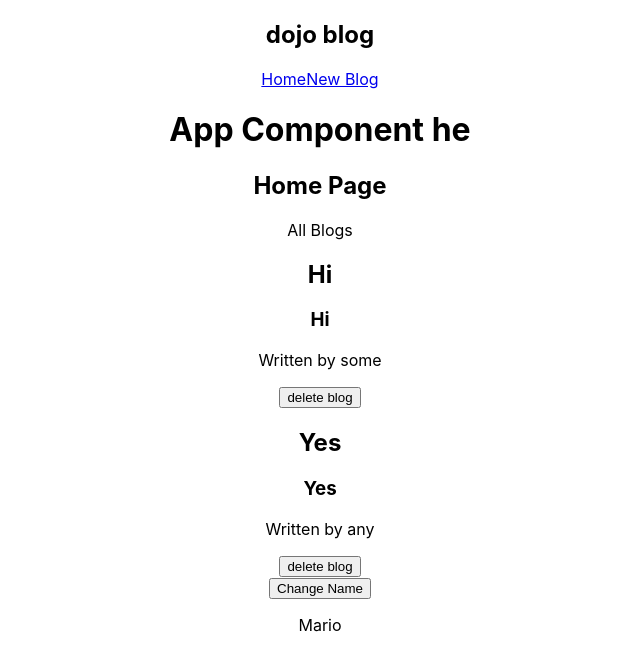
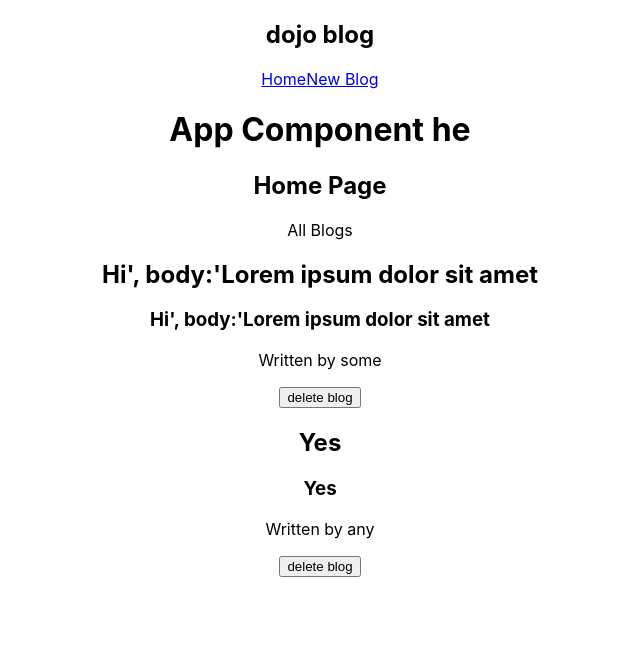
Before and after one commit to ashish911in/ReactLearn, a React (Create React App) app: page / in a window 1280 px wide. Shown: the top 670 px of the page, without its empty margins (320-960 px from the left). Built offline with nearby package versions, Linux system fonts and the light colour scheme; data requests are answered from the project's data file.

Commit message:
started JSON file

```diff
--- /dev/null
+++ b/data/db.json
@@ -0,0 +1,15 @@
+{
+    "blogs": [
+        {
+            "title":"Hi', body:'Lorem ipsum dolor sit amet",
+            "author":"some",
+            "id": "1"
+        },
+        {
+            "title":"Yes",
+            "body":"Lorem ipsmet",
+            "author":"any",
+            "id": "2"
+        }
+    ]
+}
--- a/src/Home.js
+++ b/src/Home.js
@@ -7,25 +7,35 @@
         {title:'Yes', body:'Lorem ipsmet', author:'any', id: 2}
     ];
 
-    const [blogs, setBlogs] = useState(arrBlogs);
+    const [blogs, setBlogs] = useState(null);
     const handleDelete = (id) => {
         const newBlogs = blogs.filter( blog => blog.id !== id );
         setBlogs(newBlogs);
+        console.log('blogs updated');
     }
 
     const [name, setName] = useState('Mario');
 
     useEffect(() => {
         console.log('use effect ran');
-        console.log(name);
-    }, [name]);
+        console.log(blogs);
+        fetch('http://localhost:8000/blogs')
+        .then(res => {
+            // console.log(res.json());
+            return res.json();
+        }).then(data => {
+            setBlogs(data);
+        }).catch(e => {
+            console.log(`${e.message}`);
+        })
+    }, []);
 
     return (
         <div className="home">
             <h2>Home Page</h2>
-            <BlogList blogs={blogs} title="All Blogs" handleDelete={handleDelete} />
-            <button onClick={() => setName('Luigi')}>Change Name</button>
-            <p>{ name }</p>
+            { blogs && <BlogList blogs={blogs} title="All Blogs" handleDelete={handleDelete} /> }
+            {/* <button onClick={() => setName('Luigi')}>Change Name</button>
+            <p>{ name }</p> */}
         </div>
      );
 }
```
